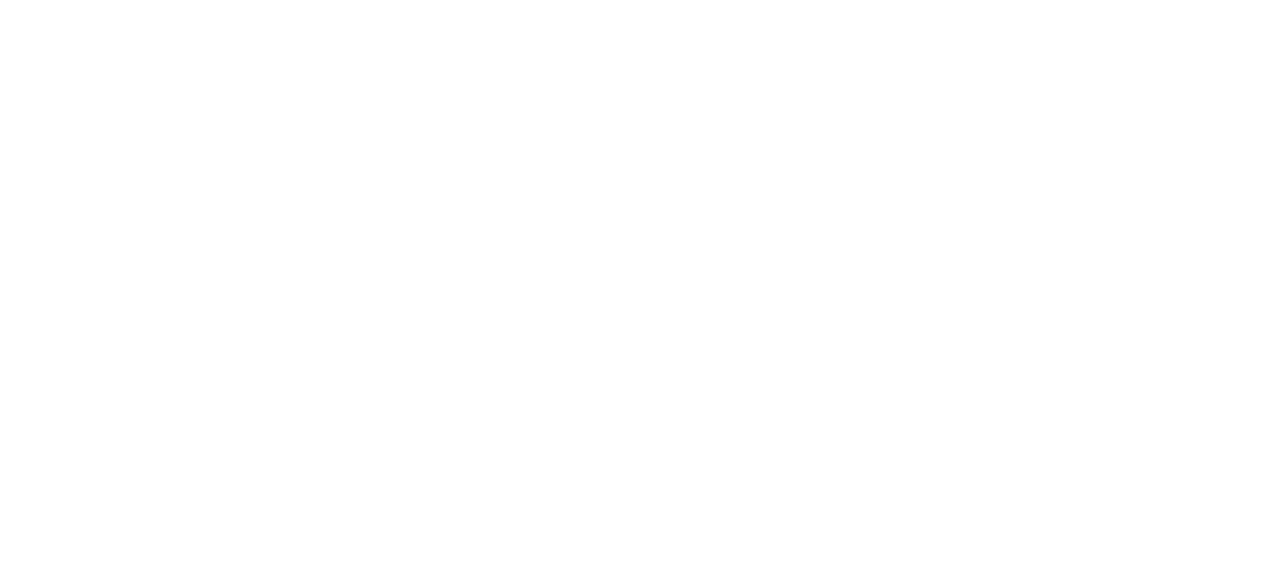
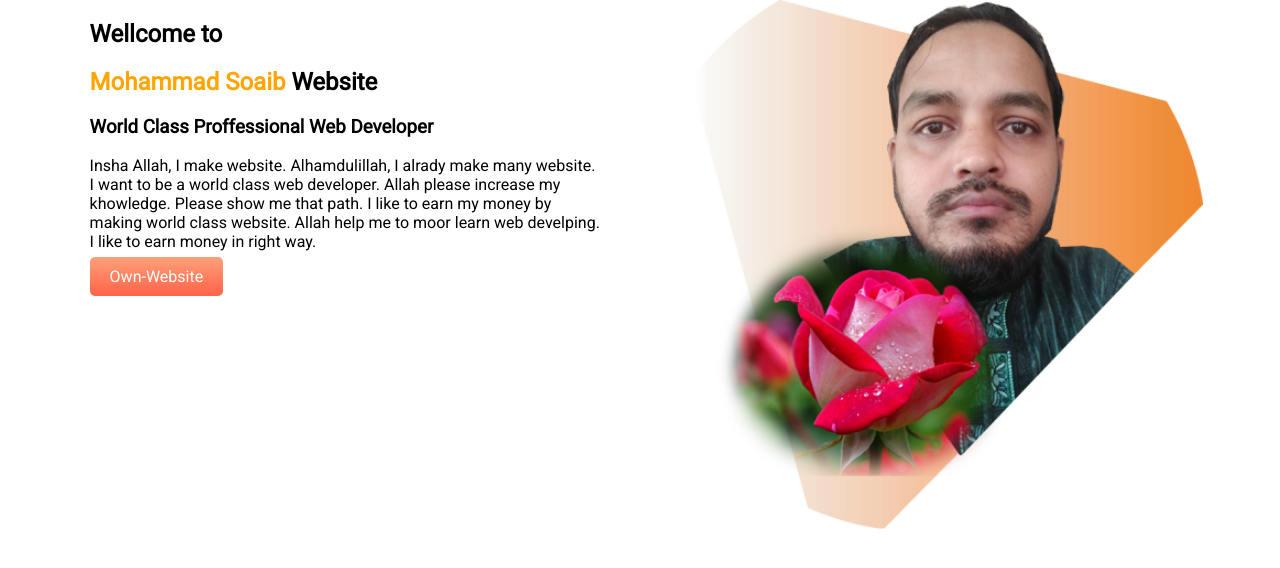
Before and after one commit to Soaib-first-website/Projects-second, a plain HTML site: page index.html in a window 1280 px wide. Drawn offline with Linux system fonts and the light colour scheme.

Commit message:
second change

```diff
--- a/index.html
+++ b/index.html
@@ -6,8 +6,23 @@
     <meta name="viewport" content="width=device-width, initial-scale=1.0">
     <title>Allahor Name Arombo Korlam</title>
     <link rel="stylesheet" href="style.css">
+    <link rel="preconnect" href="https://fonts.googleapis.com">
+<link rel="preconnect" href="https://fonts.gstatic.com" crossorigin>
+<link href="https://fonts.googleapis.com/css2?family=Roboto&display=swap" rel="stylesheet">
 </head>
 <body>
+    <section>
+        <div class="half-width">
+            <h1>Wellcome to</h1>
+            <h1><span class="orang-highlight">Mohammad Soaib</span> Website</h1>
+            <h3>World Class Proffessional Web Developer</h3>
+            <p>Insha Allah, I make website. Alhamdulillah, I alrady make many website. I want to be a world class web developer. Allah please increase my khowledge. Please show me that path. I like to earn my money by making world class website. Allah help me to moor learn web develping. I like to earn money in right way.</p>
+            <a class="link-button" target="_blank" href="https://soaib-first-website.github.io/Own-Website/">Own-Website</a>
+        </div>
+        <div class="half-width">
+            <img src="Soaib.png" alt="">
+        </div>
+    </section>
 
 </body>
 </html>
--- a/style.css
+++ b/style.css
@@ -1 +1,16 @@
-body{margin: 0px;}
+body{margin: 0px;
+    font-family: 'Roboto', sans-serif;}
+    .orang-highlight{color: orange;}
+    .half-width{
+        width: 40%;float: left;
+        margin-left: 5%;
+        padding-left: 2%;
+    }
+    .half-width img{
+        width: 100%;
+    }
+    .link-button{background-image: linear-gradient(180deg, lightsalmon, tomato);
+    text-decoration: none;
+    padding: 10px 20px;
+    border-radius: 5px;
+    color: white;}
```
